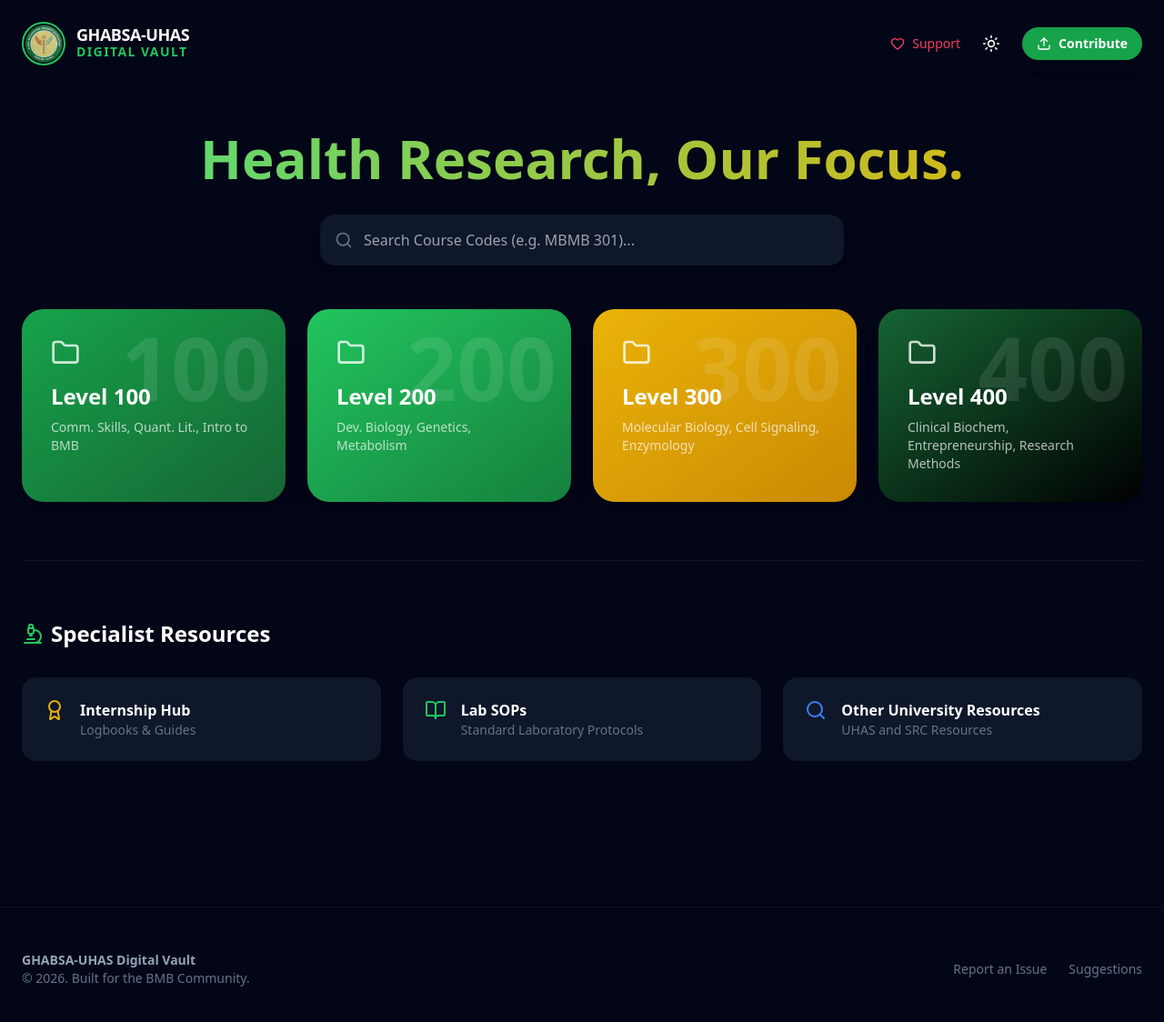
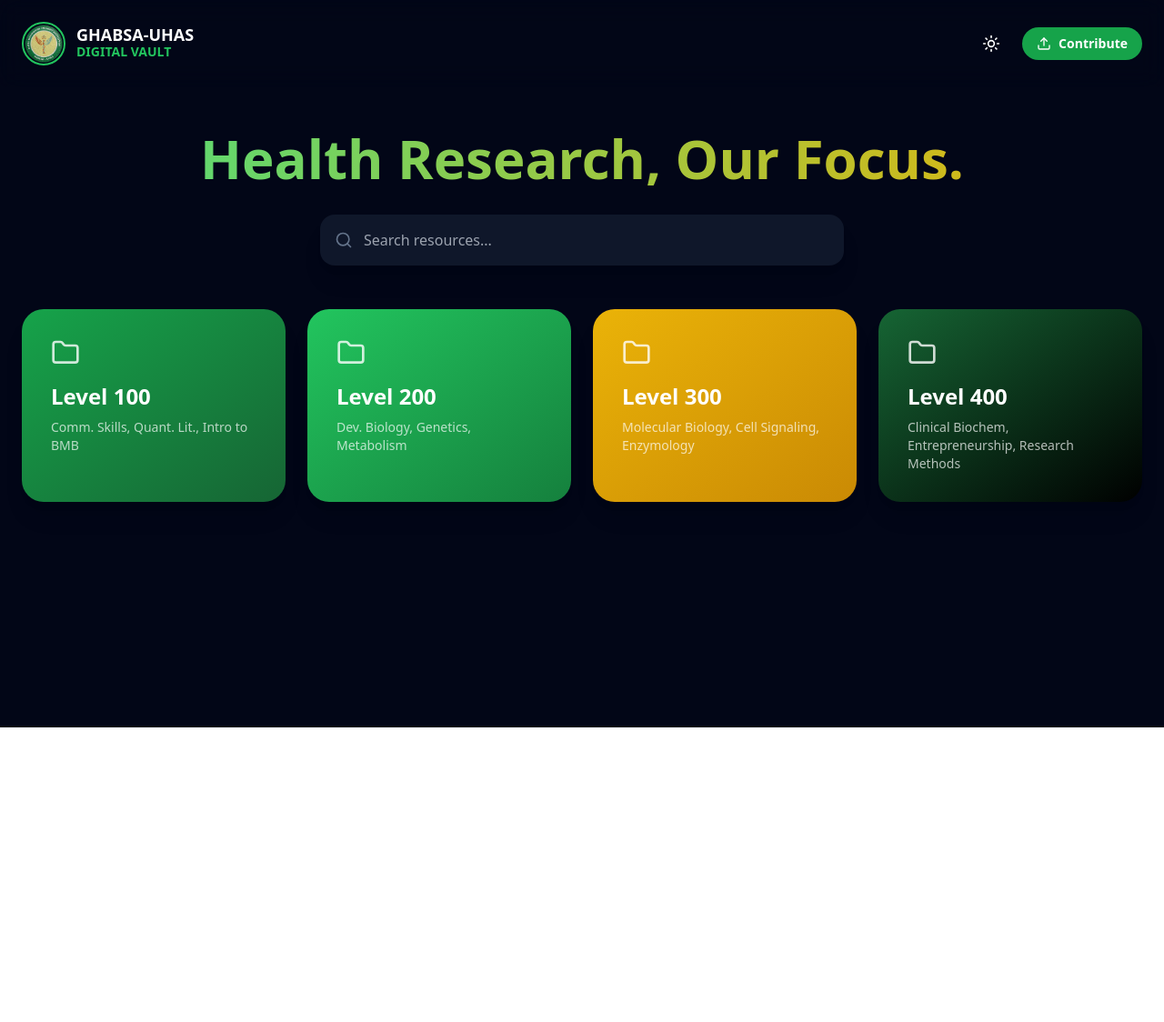
Before and after one commit to Sky-winnie/ghabsa-uhas-vault, a Next.js app: page / in a window 1280 px wide. Shown: the top 1124 px of the page at 91% size. After the commit the page ends 800 px from the top, so only its background shows below. Built offline with nearby package versions, Linux system fonts and the light colour scheme.

Commit message:
Update page.js

```diff
--- a/app/page.js
+++ b/app/page.js
@@ -1,15 +1,19 @@
 "use client";
 
 import './globals.css';
-import React, { useState } from 'react';
+import React, { useState, useEffect } from 'react';
 import { Search, Moon, Sun, Folder, BookOpen, Microscope, Award, Upload, ArrowLeft, FileText, Loader2, ExternalLink, FileJson, FileCode, Clock, Heart } from 'lucide-react';
 
 const GHABSAVault = () => {
   const [darkMode, setDarkMode] = useState(true);
-  const [currentFolder, setCurrentFolder] = useState(null);
-  const [files, setFiles] = useState([]);
   const [loading, setLoading] = useState(false);
   const [searchQuery, setSearchQuery] = useState("");
+
+  // Navigation State
+  const [currentFolder, setCurrentFolder] = useState(null); // The ID of the current folder
+  const [folderTitle, setFolderTitle] = useState(""); // The display name
+  const [files, setFiles] = useState([]);
+  const [history, setHistory] = useState([]); // To track breadcrumbs for going back
 
   const levels = [
     { id: '100', title: 'Level 100', courses: 'Comm. Skills, Quant. Lit., Intro to BMB', color: 'from-green-600 to-green-800' },
@@ -18,31 +22,57 @@ const GHABSAVault = () => {
     { id: '400', title: 'Level 400', courses: 'Clinical Biochem, Entrepreneurship, Research Methods', color: 'from-green-800 to-black' },
   ];
 
-  const handleFolderClick = async (searchKey) => {
-    setCurrentFolder(searchKey);
+  const fetchFolderContent = async (id, name, isInitial = false) => {
     setLoading(true);
-    setFiles([]);
     try {
-      const response = await fetch(`/api/drive?folderName=${encodeURIComponent(searchKey)}`);
+      // Use name for top-level search, ID for subfolders
+      const url = isInitial
+        ? `/api/drive?folderName=${encodeURIComponent(name)}`
+        : `/api/drive?folderId=${id}`;
+
+      const response = await fetch(url);
       const data = await response.json();
-      setFiles(Array.isArray(data) ? data : []);
+
+      setFiles(data);
+      setCurrentFolder(id || "root"); // fallback to avoid null
+      setFolderTitle(name);
     } catch (err) {
-      setFiles([]);
+      console.error(err);
     } finally {
       setLoading(false);
     }
   };
 
+  const handleItemClick = (item) => {
+    if (item.mimeType === 'application/vnd.google-apps.folder') {
+      // It's a folder: Navigate deeper
+      setHistory([...history, { id: currentFolder, title: folderTitle, files: files }]);
+      fetchFolderContent(item.id, item.name);
+    } else {
+      // It's a file: Open it
+      window.open(item.webViewLink, '_blank');
+    }
+  };
+
+  const goBack = () => {
+    if (history.length === 0) {
+      setCurrentFolder(null);
+      setFiles([]);
+      return;
+    }
+    const previous = history[history.length - 1];
+    const newHistory = history.slice(0, -1);
+    setHistory(newHistory);
+    setFiles(previous.files);
+    setCurrentFolder(previous.id);
+    setFolderTitle(previous.title);
+  };
+
   const getFileIcon = (mimeType) => {
+    if (mimeType === 'application/vnd.google-apps.folder') return <Folder className="text-yellow-500" size={24} />;
     if (mimeType?.includes('pdf')) return <FileText className="text-red-400" size={24} />;
     if (mimeType?.includes('word') || mimeType?.includes('document')) return <BookOpen className="text-blue-400" size={24} />;
-    if (mimeType?.includes('spreadsheet') || mimeType?.includes('excel')) return <FileJson className="text-green-400" size={24} />;
     return <FileCode className="text-slate-400" size={24} />;
-  };
-
-  const formatDate = (dateString) => {
-    const options = { year: 'numeric', month: 'short', day: 'numeric' };
-    return new Date(dateString).toLocaleDateString(undefined, options);
   };
 
   const filteredItems = currentFolder
@@ -52,38 +82,24 @@ const GHABSAVault = () => {
   return (
     <div className={`${darkMode ? 'bg-slate-950 text-white' : 'bg-slate-50 text-slate-900'} min-h-screen font-sans transition-colors duration-300`}>
       <nav className="flex items-center justify-between p-6 max-w-7xl mx-auto backdrop-blur-md sticky top-0 z-50">
-        {/* Logo and Branding (Left) */}
         <div className="flex items-center gap-3">
           {currentFolder && (
-            <button onClick={() => {setCurrentFolder(null); setFiles([]);}} className="mr-2 p-2 hover:bg-white/10 rounded-full transition-colors">
+            <button onClick={goBack} className="mr-2 p-2 hover:bg-white/10 rounded-full transition-colors">
               <ArrowLeft size={20} />
             </button>
           )}
-          <img
-            src="/logo.png"
-            alt="GHABSA-UHAS Crest"
-            className="w-12 h-12 rounded-full border-2 border-green-500 shadow-sm"
-          />
+          <img src="/logo.png" alt="Crest" className="w-12 h-12 rounded-full border-2 border-green-500 shadow-sm" />
           <div className="flex flex-col">
-            <span className="font-bold text-lg leading-none tracking-tight hidden sm:block">GHABSA-UHAS</span>
-            <span className="text-green-500 font-black text-sm tracking-widest hidden sm:block uppercase">Digital Vault</span>
+            <span className="font-bold text-lg leading-none hidden sm:block">GHABSA-UHAS</span>
+            <span className="text-green-500 font-black text-sm hidden sm:block uppercase">Digital Vault</span>
           </div>
         </div>
 
-        {/* Buttons and Toggles (Right) */}
         <div className="flex items-center gap-4">
-          <a
-            href="https://paystack.com/pay/your-link"
-            target="_blank"
-            rel="noopener noreferrer"
-            className="hidden md:flex items-center gap-2 text-rose-500 hover:text-rose-400 font-medium text-sm transition-colors"
-          >
-            <Heart size={16} /> Support
-          </a>
-          <button onClick={() => setDarkMode(!darkMode)} className="p-2 rounded-full hover:bg-white/10 transition-colors">
+          <button onClick={() => setDarkMode(!darkMode)} className="p-2 rounded-full hover:bg-slate-800 transition-colors">
             {darkMode ? <Sun size={20} /> : <Moon size={20} />}
           </button>
-          <a href="https://forms.gle/i5tn9MssBEtnqq7a6" target="_blank" rel="noopener noreferrer" className="bg-green-600 hover:bg-green-700 text-white px-4 py-2 rounded-full text-sm font-semibold flex items-center gap-2 shadow-lg">
+          <a href="https://forms.gle/i5tn9MssBEtnqq7a6" target="_blank" className="bg-green-600 hover:bg-green-700 text-white px-4 py-2 rounded-full text-sm font-semibold flex items-center gap-2">
             <Upload size={16} /> Contribute
           </a>
         </div>
@@ -91,7 +107,7 @@ const GHABSAVault = () => {
 
       <header className="max-w-7xl mx-auto px-6 py-12 text-center">
         <h1 className="text-4xl md:text-6xl font-extrabold mb-4 bg-clip-text text-transparent bg-gradient-to-r from-green-400 to-yellow-500">
-          {currentFolder ? (levels.find(l => l.id === currentFolder)?.title + " Resources" || `${currentFolder} Repository`) : 'Health Research, Our Focus.'}
+          {currentFolder ? `${folderTitle} Resources` : 'Health Research, Our Focus.'}
         </h1>
         <div className="relative max-w-xl mx-auto mt-8">
           <Search className="absolute left-4 top-1/2 -translate-y-1/2 text-slate-500" size={20} />
@@ -99,88 +115,57 @@ const GHABSAVault = () => {
             type="text"
             value={searchQuery}
             onChange={(e) => setSearchQuery(e.target.value)}
-            placeholder="Search Course Codes (e.g. MBMB 301)..."
-            className={`w-full py-4 pl-12 pr-4 rounded-2xl border-none focus:ring-2 focus:ring-green-500 shadow-xl ${darkMode ? 'bg-slate-900 text-white' : 'bg-white text-black'}`}
+            placeholder="Search resources..."
+            className={`w-full py-4 pl-12 pr-4 rounded-2xl border-none shadow-xl ${darkMode ? 'bg-slate-900 text-white' : 'bg-white text-black'}`}
           />
         </div>
       </header>
 
       <main className="max-w-7xl mx-auto px-6 pb-20">
         {!currentFolder ? (
-          <>
           <div className="grid grid-cols-1 md:grid-cols-2 lg:grid-cols-4 gap-6">
             {filteredItems.map((level) => (
-                <div key={level.id} onClick={() => handleFolderClick(level.id)} className={`group relative overflow-hidden rounded-3xl p-8 cursor-pointer transition-all hover:-translate-y-2 shadow-xl bg-gradient-to-br ${level.color}`}>
+              <div key={level.id} onClick={() => fetchFolderContent(null, level.title, true)} className={`group relative overflow-hidden rounded-3xl p-8 cursor-pointer transition-all hover:-translate-y-2 shadow-xl bg-gradient-to-br ${level.color}`}>
                 <Folder className="mb-4 text-white/80" size={32} />
                 <h3 className="text-2xl font-bold text-white mb-2">{level.title}</h3>
                 <p className="text-white/70 text-sm">{level.courses}</p>
-                   <span className="absolute top-0 right-0 p-4 opacity-10 text-8xl font-black text-white">{level.id}</span>
               </div>
             ))}
           </div>
-
-            <section className="mt-16 border-t border-white/5 pt-16">
-              <h2 className="text-2xl font-bold mb-8 flex items-center gap-2"><Microscope className="text-green-500" /> Specialist Resources</h2>
-              <div className="grid grid-cols-1 sm:grid-cols-3 gap-6">
-                <div onClick={() => handleFolderClick('Internship')} className={`p-6 rounded-2xl flex items-start gap-4 cursor-pointer transition-all ${darkMode ? 'bg-slate-900 hover:bg-slate-800' : 'bg-white shadow-sm hover:shadow-md'}`}>
-                  <Award className="text-yellow-500 shrink-0" />
-                  <div><h4 className="font-bold">Internship Hub</h4><p className="text-sm text-slate-500">Logbooks & Guides</p></div>
-                </div>
-                <div onClick={() => handleFolderClick('SOP')} className={`p-6 rounded-2xl flex items-start gap-4 cursor-pointer transition-all ${darkMode ? 'bg-slate-900 hover:bg-slate-800' : 'bg-white shadow-sm hover:shadow-md'}`}>
-                  <BookOpen className="text-green-500 shrink-0" />
-                  <div><h4 className="font-bold">Lab SOPs</h4><p className="text-sm text-slate-500">Standard Laboratory Protocols</p></div>
-                </div>
-                <div onClick={() => handleFolderClick('Other')} className={`p-6 rounded-2xl flex items-start gap-4 cursor-pointer transition-all ${darkMode ? 'bg-slate-900 hover:bg-slate-800' : 'bg-white shadow-sm hover:shadow-md'}`}>
-                  <Search className="text-blue-500 shrink-0" />
-                  <div><h4 className="font-bold">Other University Resources</h4><p className="text-sm text-slate-500">UHAS and SRC Resources</p></div>
-                </div>
-              </div>
-            </section>
-          </>
         ) : (
           <div className="bg-white/5 rounded-3xl p-8 border border-white/10 min-h-[400px]">
             {loading ? (
               <div className="flex flex-col items-center justify-center py-20 gap-4">
                 <Loader2 className="animate-spin text-green-500" size={40} />
-                <p className="text-slate-500">Unlocking the vault...</p>
+                <p className="text-slate-500">Opening folder...</p>
               </div>
             ) : filteredItems.length > 0 ? (
               <div className="grid grid-cols-1 gap-4">
-                {filteredItems.map((file) => (
-                  <a key={file.id} href={file.webViewLink} target="_blank" rel="noopener noreferrer" className="flex items-center justify-between p-5 bg-white/5 rounded-2xl hover:bg-green-500/10 border border-white/10 hover:border-green-500/50 transition-all group">
+                {filteredItems.map((item) => (
+                  <button
+                    key={item.id}
+                    onClick={() => handleItemClick(item)}
+                    className="flex items-center justify-between p-5 bg-white/5 rounded-2xl hover:bg-green-500/10 border border-white/10 transition-all text-left w-full group"
+                  >
                     <div className="flex items-center gap-4">
-                      {getFileIcon(file.mimeType)}
+                      {getFileIcon(item.mimeType)}
                       <div className="flex flex-col">
-                        <span className="font-medium truncate max-w-[200px] md:max-w-xl">{file.name}</span>
-                        <span className="text-xs text-slate-500 flex items-center gap-1 mt-1">
-                          <Clock size={12} /> Updated: {formatDate(file.modifiedTime)}
-                        </span>
+                        <span className="font-medium truncate max-w-[200px] md:max-w-xl">{item.name}</span>
+                        {item.mimeType !== 'application/vnd.google-apps.folder' && (
+                           <span className="text-xs text-slate-500 mt-1">File</span>
+                        )}
                       </div>
                     </div>
-                    <ExternalLink size={18} className="opacity-0 group-hover:opacity-100 transition-all text-green-500" />
-                  </a>
+                    <ExternalLink size={18} className="opacity-0 group-hover:opacity-100 text-green-500" />
+                  </button>
                 ))}
               </div>
             ) : (
-              <div className="text-center py-20">
-                <p className="text-slate-500">This shelf is empty. Be the first to contribute!</p>
-              </div>
+              <div className="text-center py-20 text-slate-500">This folder is empty.</div>
             )}
           </div>
         )}
       </main>
-      <footer className="max-w-7xl mx-auto px-6 py-12 mt-20 border-t border-white/5">
-        <div className="flex flex-col md:flex-row justify-between items-center text-slate-500 text-sm gap-4">
-          <div className="text-center md:text-left">
-            <p className="font-semibold text-slate-400">GHABSA-UHAS Digital Vault</p>
-            <p>© 2026. Built for the BMB Community.</p>
-          </div>
-          <div className="flex gap-6">
-            <a href="ghabsa.uhas.repo@gmail.com" className="hover:text-green-500 transition-colors">Report an Issue</a>
-            <a href="https://forms.gle/tBZmeg1xiazwW5pB8" target="_blank" className="hover:text-green-500 transition-colors">Suggestions</a>
-          </div>
-        </div>
-      </footer>
     </div>
   );
 };
```
Lines whose indentation alone changed are shown as unchanged.
